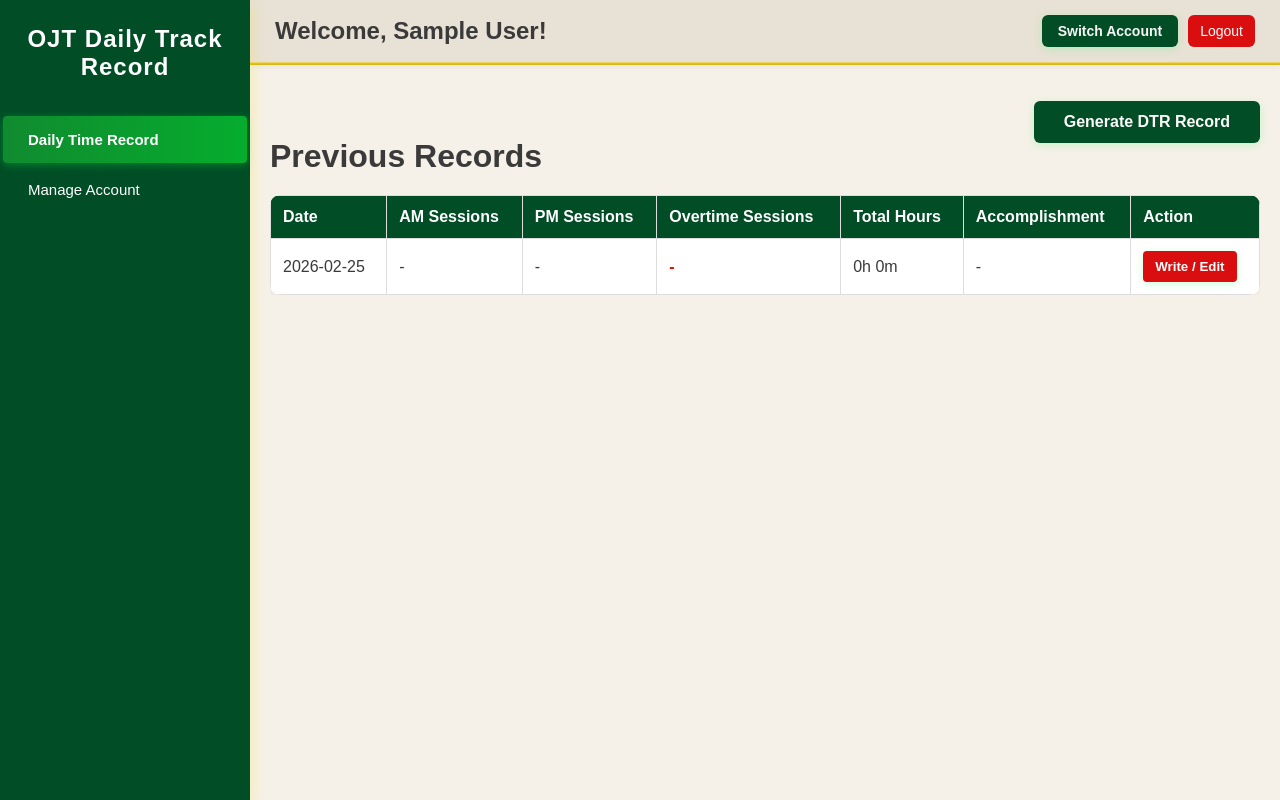
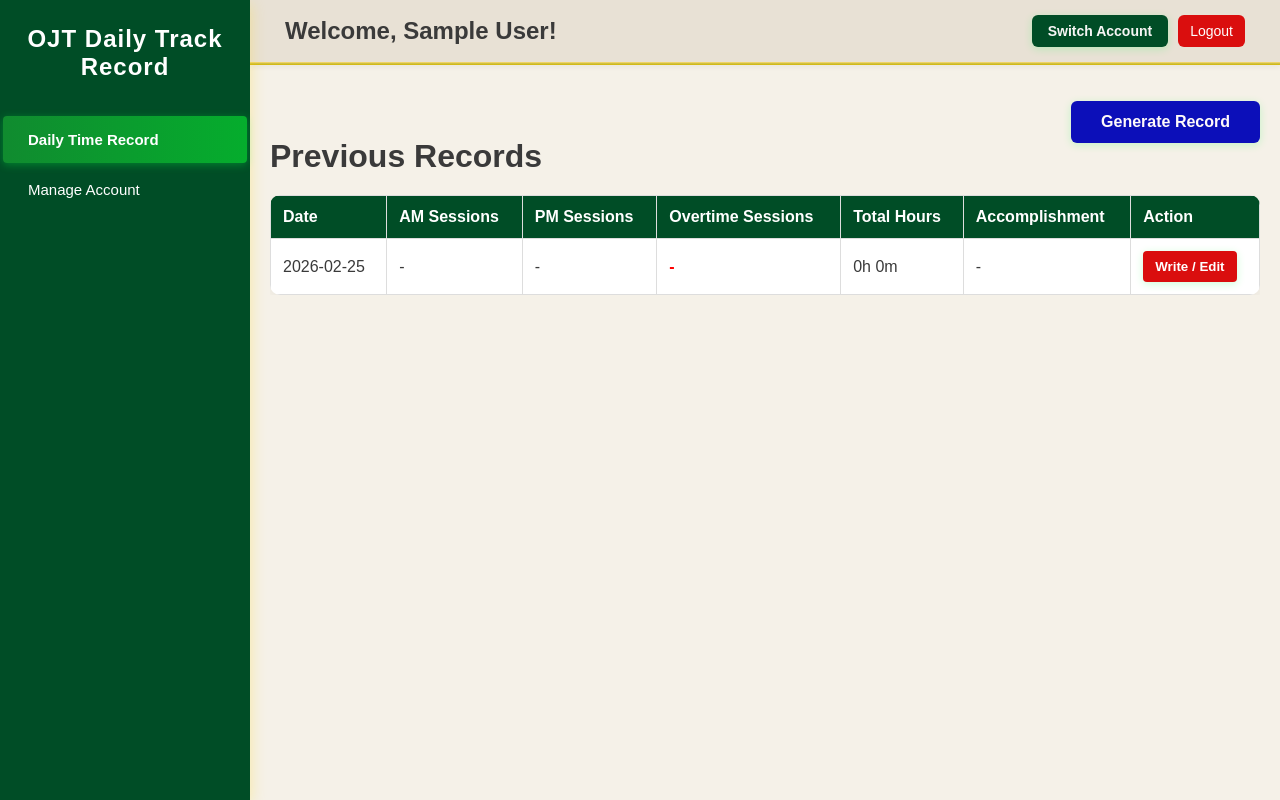
Before and after one commit to rawrreoliquio01-netizen/OJT-DTR-SYSTEM, a PHP site: page /daily_time_record.php in a window 1280 px wide. Run offline with PHP 8.4, Linux system fonts and the light colour scheme; the visitor is signed in with stand-in values (Sample User, id 1); data comes from the database, SQL or seed files in the repository.

Commit message:
change the color of generate time record

```diff
--- a/css/style.css
+++ b/css/style.css
@@ -87,7 +87,7 @@ body {
 /* ================= TOPBAR ================= */
 .topbar {
     background-color: #E8E1D5; /* dark beige */
-    padding: 15px 25px;
+    padding: 15px 35px;
     box-shadow: 0 2px 6px rgba(0,0,0,0.05);
     display: flex;
     justify-content: space-between;
--- a/daily_time_record.php
+++ b/daily_time_record.php
@@ -109,7 +109,7 @@ $records = $conn->query("SELECT * FROM time_records WHERE student_number='$stude
 
         .btn-generate-report {
             font-family: 'Nunito', sans-serif;
-            background: #004d26;
+            background: #0c0fb9ff !important;
             color: #fffafa;
             padding: 12px 30px;
             font-size: 16px;
@@ -124,7 +124,7 @@ $records = $conn->query("SELECT * FROM time_records WHERE student_number='$stude
         }
 
         .btn-generate-report:hover {
-            background: #218838 !important;
+            background: #1946dbff !important;
             color: #f7f6f6;
             transform: translateY(-2px);
             box-shadow: 0 4px 12px rgba(0, 77, 38, 0.3);
@@ -155,7 +155,7 @@ $records = $conn->query("SELECT * FROM time_records WHERE student_number='$stude
 
         <div class="container">
             <button onclick="window.location.href='dtr_report.php'" class="btn-generate-report">
-                Generate DTR Record
+                Generate Record
             </button>
 
             <div class="prev">
```
